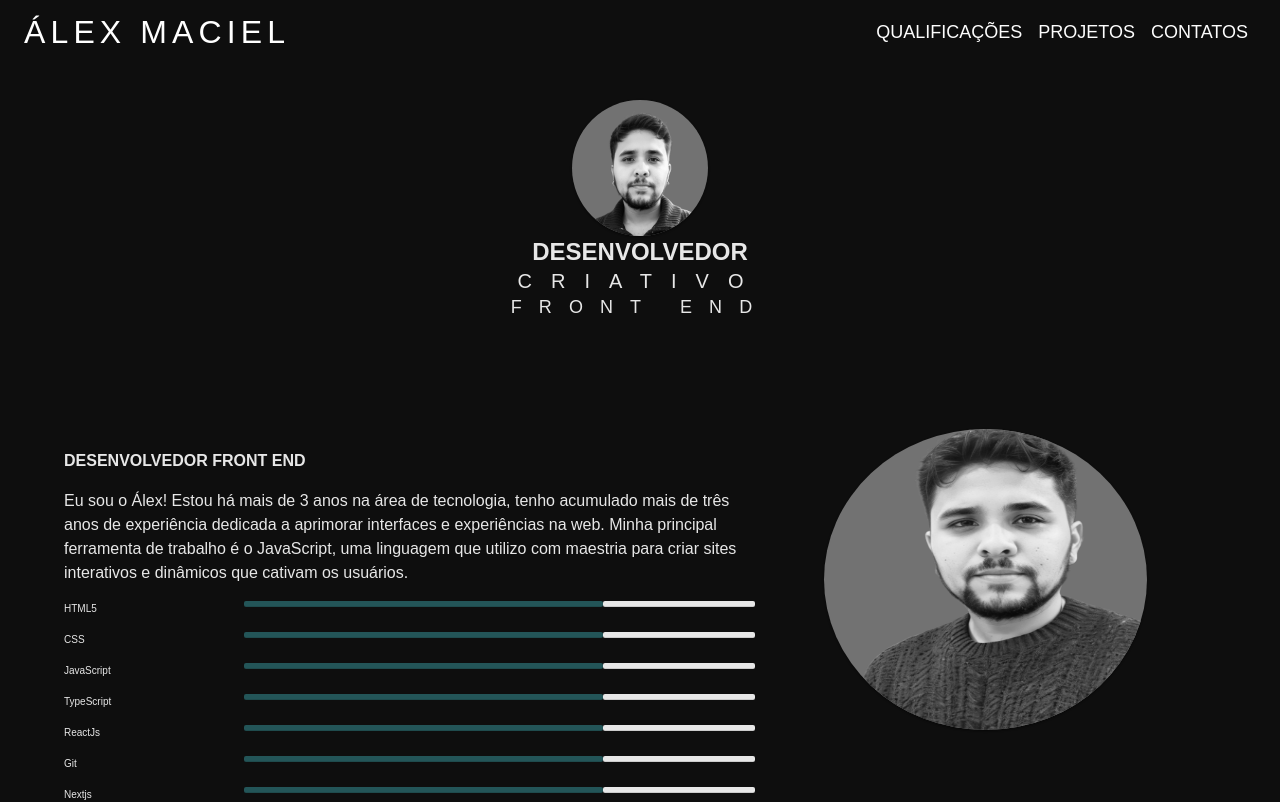
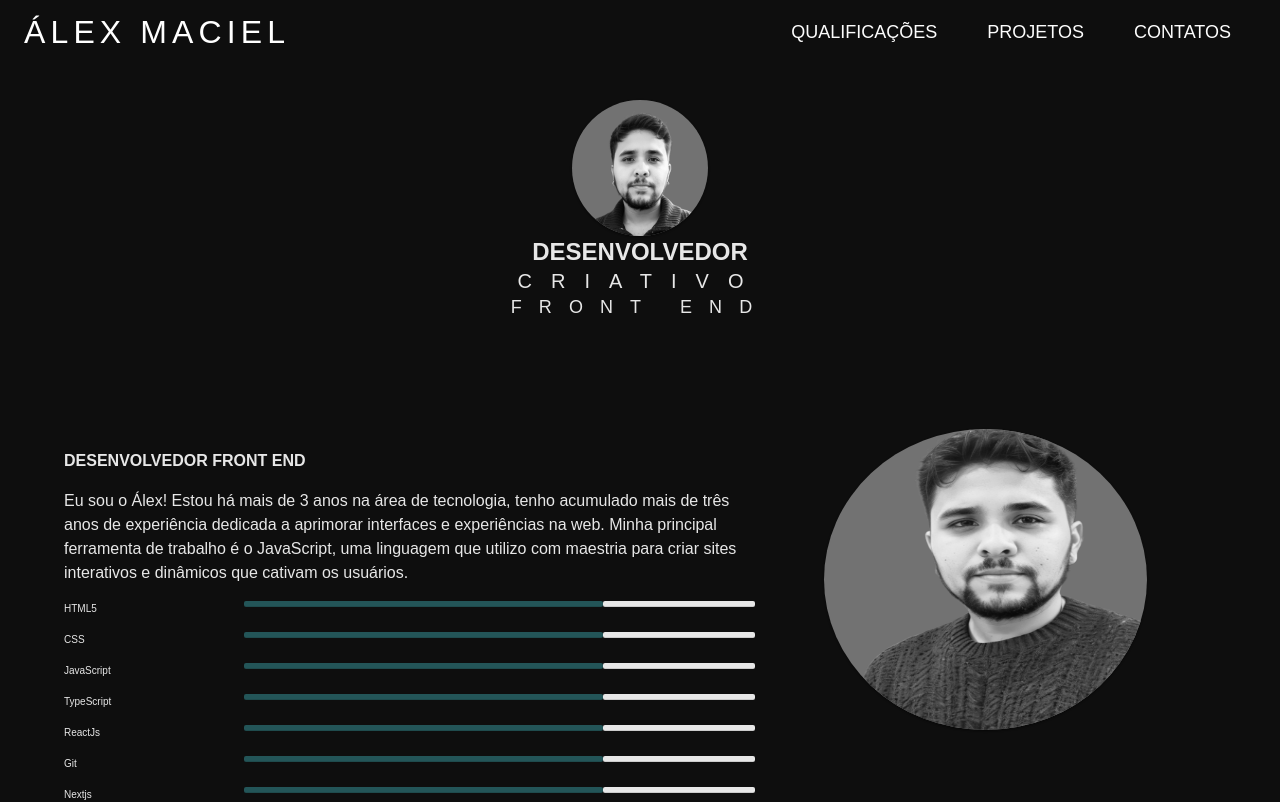
Before and after one commit to alexmacieldeveloper/my-web-site, a Next.js app: page / in a window 1280 px wide. Shown: the top 802 px of the page. Built offline with nearby package versions, Linux system fonts and the light colour scheme.

Commit message:
fazendo ajuste no header e no menu hamburguer

```diff
--- a/src/components/Header/index.tsx
+++ b/src/components/Header/index.tsx
@@ -52,13 +52,11 @@ export default function Header(props: Props) {
     <Box onClick={handleDrawerToggle} sx={{ textAlign: 'center', height: '100%', color: 'primary.light' }} bgcolor='primary.dark'>
       <List>
         {navItems.map((item, index) => (
-          <ListItem disablePadding key={item.name}>
+          <ListItem disablePadding key={item.name} sx={{ margin: 'auto', width: '80%'}}>
             <ListItemButton sx={{ textAlign: 'center',
               ":hover": {
-                textDecoration: 'underline',
-                textDecorationColor: '#235558',
-                textDecorationThickness: '4px',
-                fontWeight: 700
+                backgroundColor: 'rgba(35, 85, 88, 0.5)',
+                border: '1px solid rgba(35, 85, 88, 1)'
               }
             }} href={item.href}>
               <ListItemText  primary={item.name}/>
@@ -95,12 +93,10 @@ export default function Header(props: Props) {
 
             <Box sx={{ display: { xs: 'none', sm: 'block' } }}>
                 {navItems.map((item) => (
-                <Button key={item.name} sx={{ fontSize: '18px', color: '#FDFDFD', lineHeight: 'normal',
+                <Button variant="outlined" key={item.name} sx={{ fontSize: '18px', color: '#FDFDFD', lineHeight: 'normal', margin: '0 10px', border: 'none',
                   ":hover": {
-                      textDecoration: 'underline',
-                      textDecorationColor: '#235558',
-                      textDecorationThickness: '4px',
-                      fontWeight: 700
+                      backgroundColor: 'rgba(35, 85, 88, 0.5)',
+                      border: '1px solid rgba(35, 85, 88, 1)'
                   }
                 }} href={item.href}>
                     {item.name}
```
